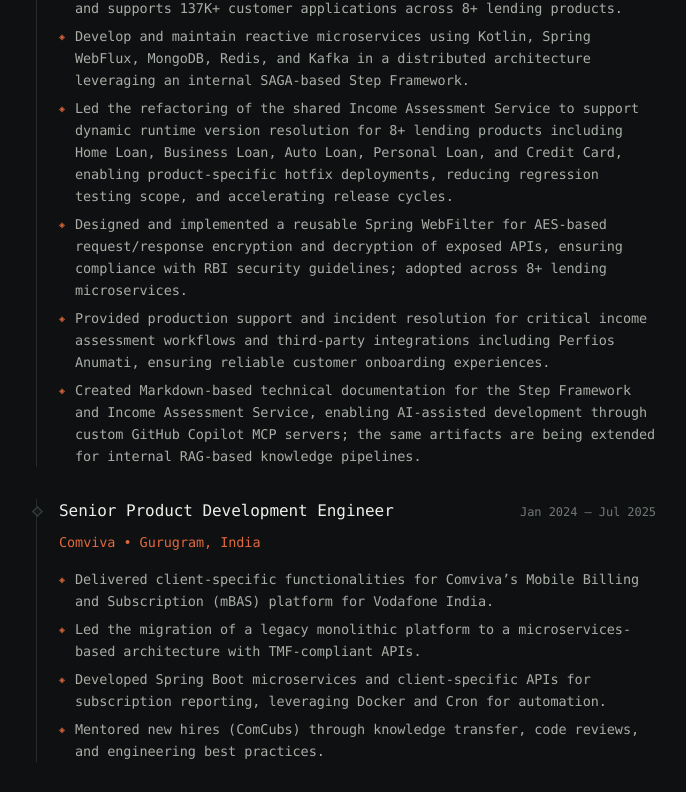
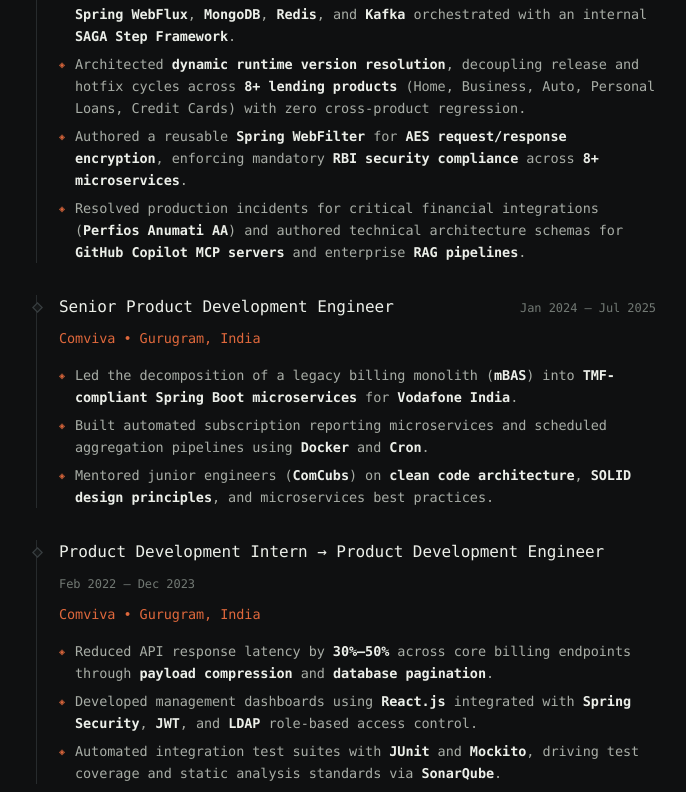
Before and after one commit to siddhantBhanot/personal-website, a Next.js app: page / in a window 1280 px wide. Shown: the part 860-1652 px from the top of the page, without its empty margins (268-954 px from the left). Built offline with nearby package versions, Linux system fonts and the light colour scheme.

Commit message:
Streamline work experience bullets to concise, point-based points with bolded metrics and tech terms

```diff
--- a/src/app/experience/page.tsx
+++ b/src/app/experience/page.tsx
@@ -2,6 +2,7 @@ import Link from "next/link";
 import { profile } from "@/data/profile";
 import { experiences } from "@/data/experience";
 import { SteppedBaoliDot, SectionArchBadge, JaaliFriezeDivider } from "@/components/IndicMotif";
+import { FormattedText } from "@/components/FormattedText";
 
 export default function ExperienceIndexPage() {
   return (
@@ -36,7 +37,9 @@ export default function ExperienceIndexPage() {
             </span>
             <ul className="nn-tl-bullets mt-3">
               {exp.bullets.map((bullet, bIdx) => (
-                <li key={bIdx}>{bullet}</li>
+                <li key={bIdx}>
+                  <FormattedText text={bullet} />
+                </li>
               ))}
             </ul>
           </li>
--- a/src/app/globals.css
+++ b/src/app/globals.css
@@ -592,6 +592,11 @@ h1, h2, h3, h4 {
   padding-left: 16px;
 }
 
+.nn-tl-bullets li strong {
+  color: var(--ink);
+  font-weight: 600;
+}
+
 .nn-tl-bullets li::before {
   content: "◈";
   position: absolute;
--- a/src/app/page.tsx
+++ b/src/app/page.tsx
@@ -5,6 +5,7 @@ import { techStackData } from "@/data/tech-stack";
 import { achievementsData } from "@/data/achievements";
 import { getItemsFromDirectory, ProjectMeta } from "@/lib/markdown";
 import { ContactEmail } from "@/components/ContactEmail";
+import { FormattedText } from "@/components/FormattedText";
 import {
   SteppedBaoliDot,
   JaaliFriezeDivider,
@@ -111,7 +112,9 @@ export default function HomePage() {
 
               <ul className="nn-tl-bullets mt-3">
                 {exp.bullets.map((bullet, bIdx) => (
-                  <li key={bIdx}>{bullet}</li>
+                  <li key={bIdx}>
+                    <FormattedText text={bullet} />
+                  </li>
                 ))}
               </ul>
             </li>
@@ -324,7 +327,6 @@ export default function HomePage() {
                 <div className="mt-2 pt-3 border-t border-[var(--line)] flex flex-col gap-2">
                   <div className="flex items-center justify-between text-[11px] font-mono text-[var(--ink-faint)]">
                     <span className="flex items-center gap-1.5 text-[var(--accent)] font-medium">
-                      <span>❖</span> Verified Attachments & Documents
                     </span>
                     <span className="text-[10px] hidden sm:inline">Click to open full document ↗</span>
                   </div>
--- /dev/null
+++ b/src/components/FormattedText.tsx
@@ -0,0 +1,32 @@
+import React from "react";
+
+interface FormattedTextProps {
+  text: string;
+}
+
+/**
+ * Parses markdown bold (**text**) syntax into styled <strong> elements
+ * while preserving standard text around it.
+ */
+export function FormattedText({ text }: FormattedTextProps) {
+  const parts = text.split(/(\*\*[^*]+\*\*)/g);
+
+  return (
+    <>
+      {parts.map((part, index) => {
+        if (part.startsWith("**") && part.endsWith("**")) {
+          const content = part.slice(2, -2);
+          return (
+            <strong
+              key={index}
+              className="text-[var(--ink)] font-semibold font-mono"
+            >
+              {content}
+            </strong>
+          );
+        }
+        return <React.Fragment key={index}>{part}</React.Fragment>;
+      })}
+    </>
+  );
+}
--- a/src/data/experience.ts
+++ b/src/data/experience.ts
@@ -13,12 +13,11 @@ export const experiences: WorkExperience[] = [
     location: "Gurugram, India",
     period: "Sep 2025 – Present",
     bullets: [
-      "Engineer backend services for the Maximus platform powering Axis Bank’s digital customer acquisition and pre-approved credit offerings, primarily within the Business Loan and Income Assessment microservices. The shared Income Assessment Service processes over 96M+ requests/month and supports 137K+ customer applications across 8+ lending products.",
-      "Develop and maintain reactive microservices using Kotlin, Spring WebFlux, MongoDB, Redis, and Kafka in a distributed architecture leveraging an internal SAGA-based Step Framework.",
-      "Led the refactoring of the shared Income Assessment Service to support dynamic runtime version resolution for 8+ lending products including Home Loan, Business Loan, Auto Loan, Personal Loan, and Credit Card, enabling product-specific hotfix deployments, reducing regression testing scope, and accelerating release cycles.",
-      "Designed and implemented a reusable Spring WebFilter for AES-based request/response encryption and decryption of exposed APIs, ensuring compliance with RBI security guidelines; adopted across 8+ lending microservices.",
-      "Provided production support and incident resolution for critical income assessment workflows and third-party integrations including Perfios Anumati, ensuring reliable customer onboarding experiences.",
-      "Created Markdown-based technical documentation for the Step Framework and Income Assessment Service, enabling AI-assisted development through custom GitHub Copilot MCP servers; the same artifacts are being extended for internal RAG-based knowledge pipelines.",
+      "Scaled shared **Income Assessment** microservices to **96M+ requests/month** and **137K+ borrower applications** across **8+ credit products** on Axis Bank's **Maximus** platform.",
+      "Engineered reactive, non-blocking distributed services using **Kotlin**, **Spring WebFlux**, **MongoDB**, **Redis**, and **Kafka** orchestrated with an internal **SAGA Step Framework**.",
+      "Architected **dynamic runtime version resolution**, decoupling release and hotfix cycles across **8+ lending products** (Home, Business, Auto, Personal Loans, Credit Cards) with zero cross-product regression.",
+      "Authored a reusable **Spring WebFilter** for **AES request/response encryption**, enforcing mandatory **RBI security compliance** across **8+ microservices**.",
+      "Resolved production incidents for critical financial integrations (**Perfios Anumati AA**) and authored technical architecture schemas for **GitHub Copilot MCP servers** and enterprise **RAG pipelines**.",
     ],
   },
   {
@@ -27,10 +26,9 @@ export const experiences: WorkExperience[] = [
     location: "Gurugram, India",
     period: "Jan 2024 – Jul 2025",
     bullets: [
-      "Delivered client-specific functionalities for Comviva’s Mobile Billing and Subscription (mBAS) platform for Vodafone India.",
-      "Led the migration of a legacy monolithic platform to a microservices-based architecture with TMF-compliant APIs.",
-      "Developed Spring Boot microservices and client-specific APIs for subscription reporting, leveraging Docker and Cron for automation.",
-      "Mentored new hires (ComCubs) through knowledge transfer, code reviews, and engineering best practices.",
+      "Led the decomposition of a legacy billing monolith (**mBAS**) into **TMF-compliant Spring Boot microservices** for **Vodafone India**.",
+      "Built automated subscription reporting microservices and scheduled aggregation pipelines using **Docker** and **Cron**.",
+      "Mentored junior engineers (**ComCubs**) on **clean code architecture**, **SOLID design principles**, and microservices best practices.",
     ],
   },
   {
@@ -39,9 +37,9 @@ export const experiences: WorkExperience[] = [
     location: "Gurugram, India",
     period: "Feb 2022 – Dec 2023",
     bullets: [
-      "Developed a React.JS based GUI application for the Mobile Billing and Subscription Management platform with backend authentication and authorization using Spring Security, JWT, and LDAP.",
-      "Improved API response time by 30%–50% through payload compression and pagination.",
-      "Contributed to backend integration and unit testing, authored API documentation using Swagger and Confluence, improved code quality through SonarQube driven analysis and refactoring.",
+      "Reduced API response latency by **30%–50%** across core billing endpoints through **payload compression** and **database pagination**.",
+      "Developed management dashboards using **React.js** integrated with **Spring Security**, **JWT**, and **LDAP** role-based access control.",
+      "Automated integration test suites with **JUnit** and **Mockito**, driving test coverage and static analysis standards via **SonarQube**.",
     ],
   },
 ];
```
